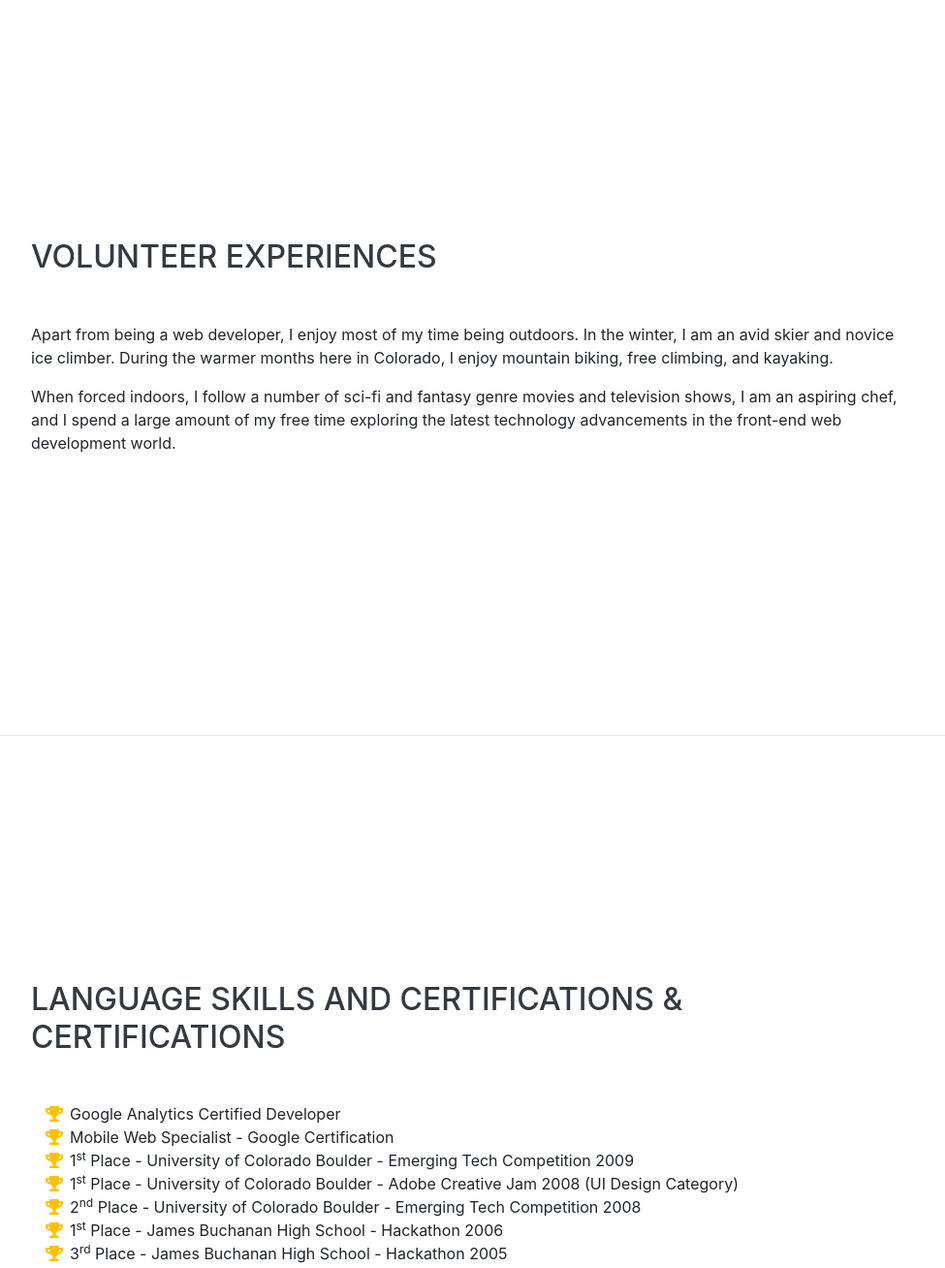
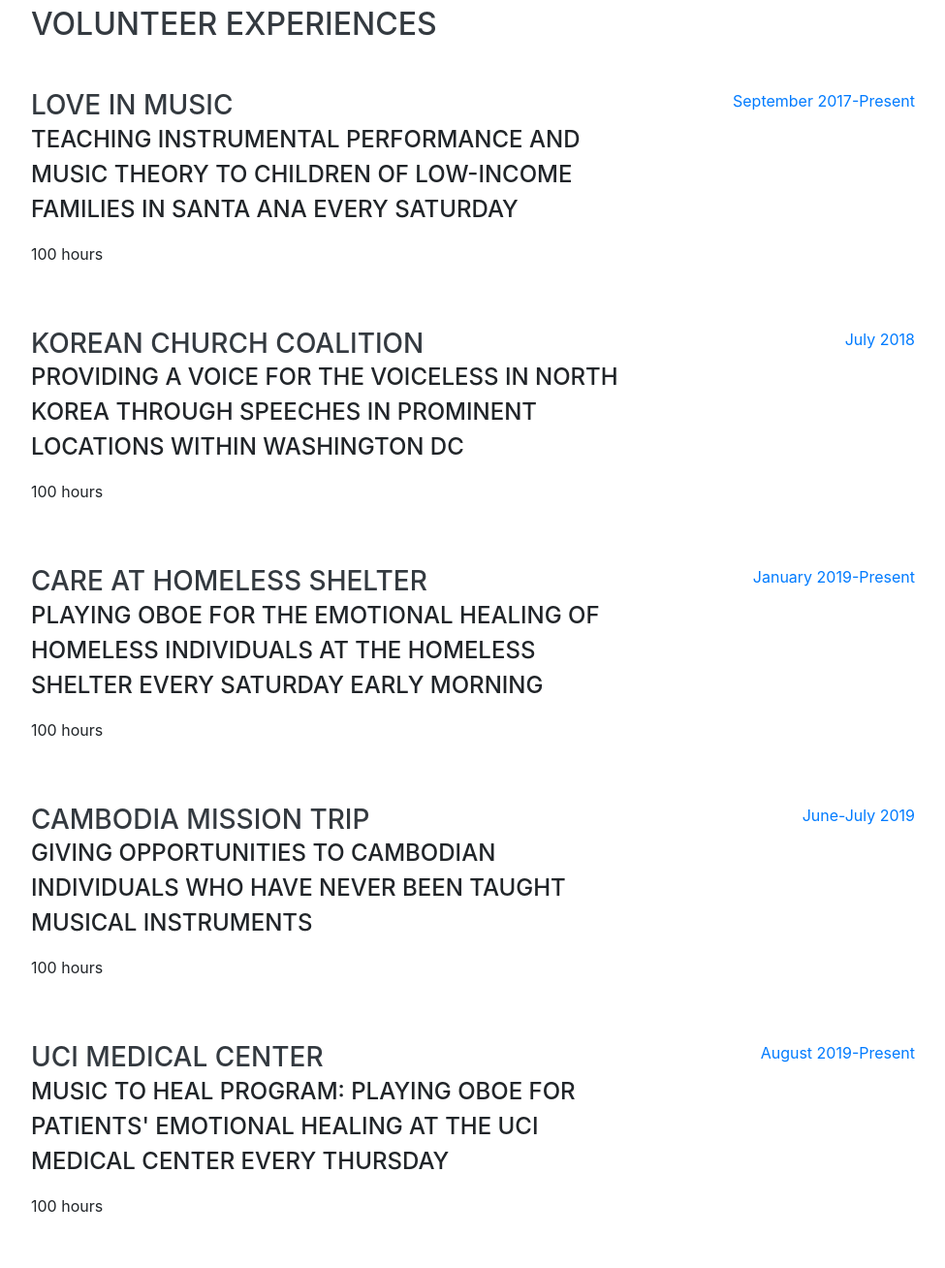
Before and after one commit to hoxykidmilli/hoxykidmilli.github.io, a website with bundled scripts: page index.html in a window 1280 px wide. Shown: the part 4940-6248 px from the top of the page at 97% size, without its empty margins (288-1263 px from the left). Built offline with nearby package versions, Linux system fonts and the light colour scheme; a web font is replaced by a local one.

Commit message:
Update index.html

```diff
--- a/index.html
+++ b/index.html
@@ -447,8 +447,62 @@
     <section class="resume-section p-3 p-lg-5 d-flex align-items-center" id="volunteer experiences">
       <div class="w-100">
         <h2 class="mb-5">Volunteer Experiences</h2>
-        <p>Apart from being a web developer, I enjoy most of my time being outdoors. In the winter, I am an avid skier and novice ice climber. During the warmer months here in Colorado, I enjoy mountain biking, free climbing, and kayaking.</p>
-        <p class="mb-0">When forced indoors, I follow a number of sci-fi and fantasy genre movies and television shows, I am an aspiring chef, and I spend a large amount of my free time exploring the latest technology advancements in the front-end web development world.</p>
+
+        <div class="resume-item d-flex flex-column flex-md-row justify-content-between mb-5">
+          <div class="resume-content">
+            <h3 class="mb-0">Love in Music</h3>
+            <div class="subheading mb-3">Teaching instrumental performance and music theory to children of low-income families in Santa Ana every Saturday</div>
+            <p>100 hours</p>
+          </div>
+          <div class="resume-date text-md-right">
+            <span class="text-primary">September 2017-Present</span>
+          </div>
+        </div>
+
+        <div class="resume-item d-flex flex-column flex-md-row justify-content-between mb-5">
+          <div class="resume-content">
+            <h3 class="mb-0">Korean Church Coalition</h3>
+            <div class="subheading mb-3">Providing a voice for the voiceless in North Korea through speeches in prominent locations within Washington DC</div>
+            <p>100 hours</p>
+          </div>
+          <div class="resume-date text-md-right">
+            <span class="text-primary">July 2018</span>
+          </div>
+        </div>
+
+        <div class="resume-item d-flex flex-column flex-md-row justify-content-between mb-5">
+          <div class="resume-content">
+            <h3 class="mb-0">Care at Homeless Shelter</h3>
+            <div class="subheading mb-3">Playing oboe for the emotional healing of homeless individuals at the homeless shelter every Saturday early morning</div>
+            <p>100 hours</p>
+          </div>
+          <div class="resume-date text-md-right">
+            <span class="text-primary">January 2019-Present</span>
+          </div>
+        </div>
+
+        <div class="resume-item d-flex flex-column flex-md-row justify-content-between mb-5">
+          <div class="resume-content">
+            <h3 class="mb-0">Cambodia Mission Trip</h3>
+            <div class="subheading mb-3">Giving opportunities to Cambodian individuals who have never been taught musical instruments</div>
+            <p>100 hours</p>
+          </div>
+          <div class="resume-date text-md-right">
+            <span class="text-primary">June-July 2019</span>
+          </div>
+        </div>
+
+        <div class="resume-item d-flex flex-column flex-md-row justify-content-between mb-5">
+          <div class="resume-content">
+            <h3 class="mb-0">UCI Medical Center</h3>
+            <div class="subheading mb-3">Music to Heal Program: Playing oboe for patients' emotional healing at the UCI Medical Center every Thursday</div>
+            <p>100 hours</p>
+          </div>
+          <div class="resume-date text-md-right">
+            <span class="text-primary">August 2019-Present</span>
+          </div>
+        </div>
+
       </div>
     </section>
 
```
